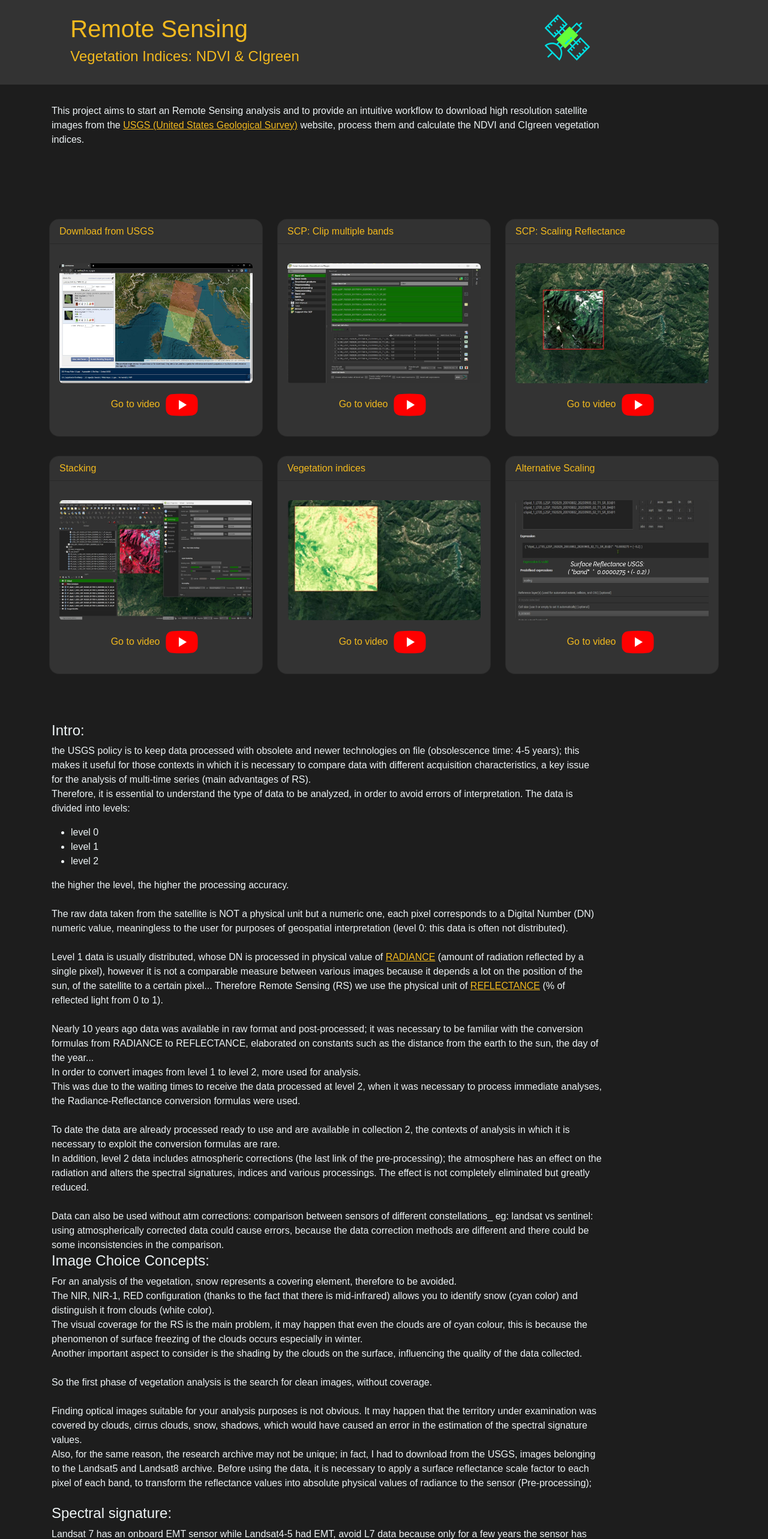
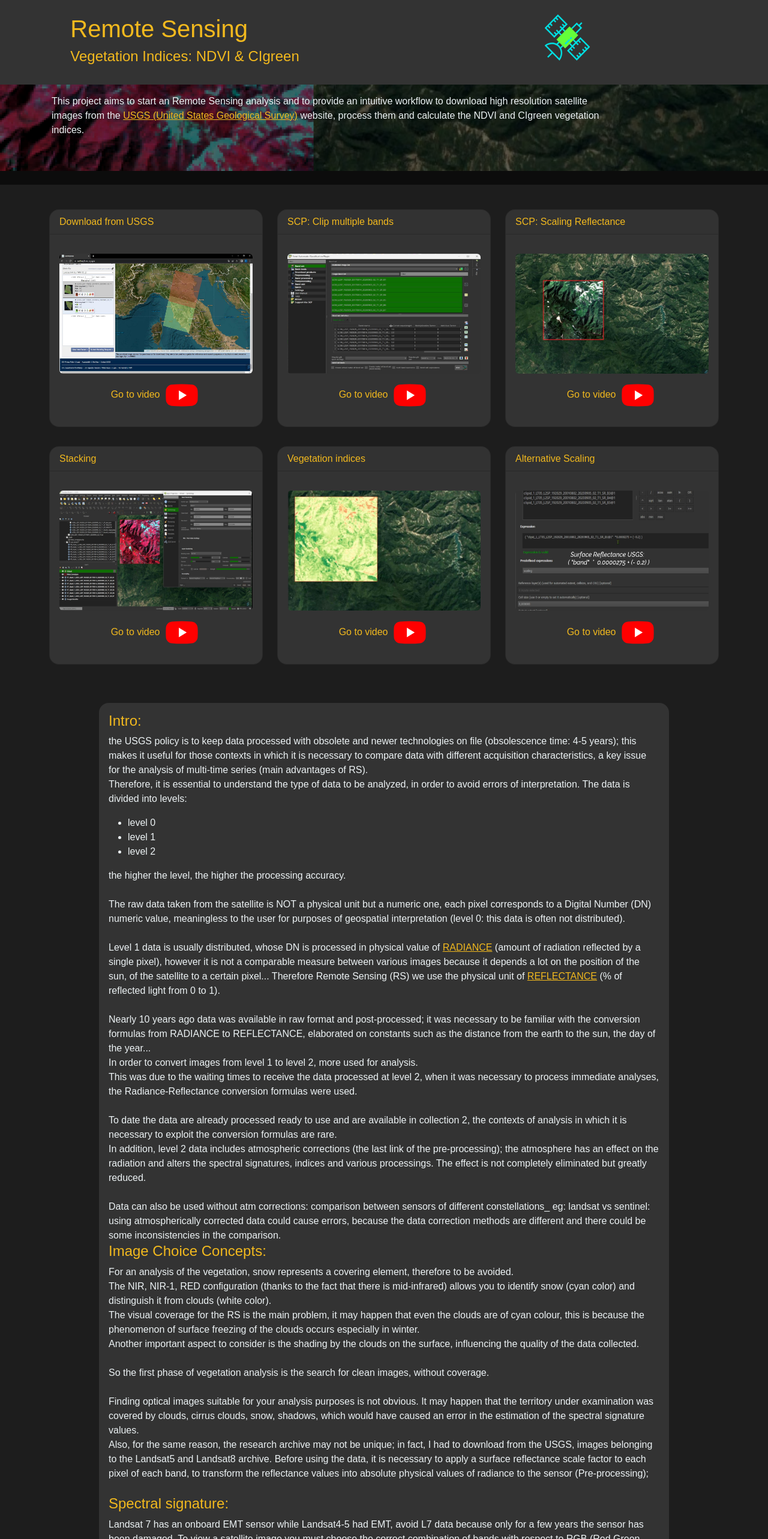
Before and after one commit to JungleKiosk/QGIS_RS_NDVI_CIgreen, a Vue app: page / in a window 1280 px wide. Shown: the top 2566 px of the page at 60% size. Built offline with nearby package versions, Linux system fonts and the light colour scheme.

Commit message:
some style

```diff
--- a/src/assets/scss/app.scss
+++ b/src/assets/scss/app.scss
@@ -40,3 +40,8 @@ body::-webkit-scrollbar-thumb:hover {
 body::-webkit-scrollbar-track {
     border-left: 1px solid $dark ;
 }
+
+.bg_item {
+    background-color: $dark ;
+    color: $light;
+}
--- a/src/components/Intro.vue
+++ b/src/components/Intro.vue
@@ -12,11 +12,11 @@ export default {
 
 <template>
     <div class="container my-5">
-        <div class="row">
-            <div class="col-12 col-lg-10 col-md-8 rounded-4 p-3">
+        <div class="row justify-content-center">
+            <div class="col-12 col-lg-10 col-md-8 rounded-4 p-3 bg_item">
 
                 <p>
-                <h4>Intro:</h4>
+                <h4 class="title">Intro:</h4>
                 the USGS policy is to keep data processed with obsolete and newer technologies on file (obsolescence
                 time: 4-5 years); this makes it useful for those contexts in which it is necessary to compare data with
                 different acquisition characteristics, a key issue for the analysis of multi-time series (main
@@ -66,7 +66,7 @@ export default {
                     eg: landsat vs sentinel: using atmospherically corrected data could cause errors, because the data
                     correction methods are different and there could be some inconsistencies in the comparison.
 
-                <h4>Image Choice Concepts:</h4>
+                <h4 class="title">Image Choice Concepts:</h4>
                 For an analysis of the vegetation, snow represents a covering element, therefore to be avoided. <br>
                 The NIR, NIR-1, RED configuration (thanks to the fact that there is mid-infrared) allows you to identify
                 snow (cyan color) and distinguish it from clouds (white color). <br>
@@ -84,7 +84,7 @@ export default {
                 band, to transform the reflectance values into absolute physical values of radiance to the sensor
                 (Pre-processing); <br> <br>
 
-                <h4>Spectral signature: </h4>
+                <h4 class="title">Spectral signature: </h4>
 
                 Landsat 7 has an onboard EMT sensor while Landsat4-5 had EMT, avoid L7 data because only for a few years the
                 sensor has been damaged. To view a satellite image you must choose the correct combination of bands with
@@ -109,7 +109,7 @@ export default {
                 <img class="img" src="../assets/img/comb_bands.png" alt=""> <br>
                 <a href="https://www.usgs.gov/media/images/common-landsat-band-combinations" target="_blank">USGS website</a> <br> <br>
 
-                <h4>Vegetation indices: </h4>
+                <h4 class="title">Vegetation indices: </h4>
                 Calculation of vegetation indices is a widely used method for assessing vegetation health and density using
                 satellite imagery. One of the most common vegetation index is the
                 <a href="https://www.usgs.gov/landsat-missions/landsat-normalized-difference-vegetation-index" target="_blank">Normalized
--- a/src/components/Jumbotron.vue
+++ b/src/components/Jumbotron.vue
@@ -11,9 +11,11 @@ export default {
 </script>
 
 <template>
-    <div class="container my-3">
+    <section id="jumbo" >
+        <div class="container opacity">
             <div class="row">
                 <div class="col-12 col-lg-10 col-md-8 rounded-4 p-3">
+                    <div class="txt_p">
                         <p>
                             This project aims to start an Remote Sensing analysis and to provide an intuitive workflow to download high resolution satellite images from
                             the
@@ -24,9 +26,34 @@ export default {
                         </p>
                     </div>
                 </div>
+            </div>
 
         </div>
+    </section>
 </template>
 
 
-<style></style>
+<style>
+
+#jumbo {
+    background-image: url('../assets/img/jumbo.png');
+    background-size: cover;
+    background-repeat: no-repeat;
+}
+
+.txt_p {
+    position: relative;
+    z-index: 1;
+}
+
+#jumbo::before {
+    content: '';
+    position: absolute;
+    top: 50;
+    left: 0;
+    width: 100%;
+    height: 20.9%;
+    background-color: rgba(0, 0, 0, 0.6); /* Imposta qui l'opacità desiderata */
+}
+
+</style>
```
Also changed, not shown: src/assets/img/jumbo.png (added). Lines whose indentation alone changed are shown as unchanged.
